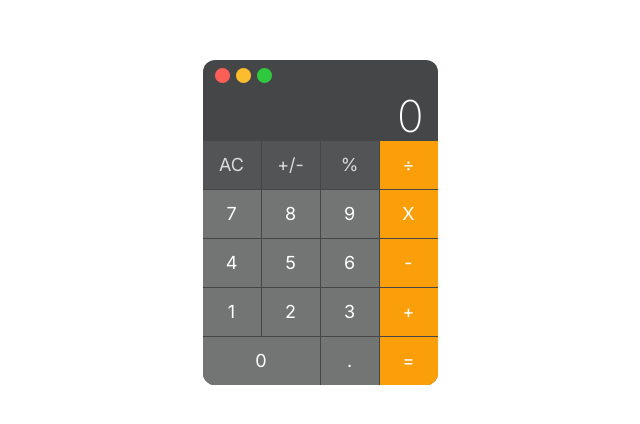
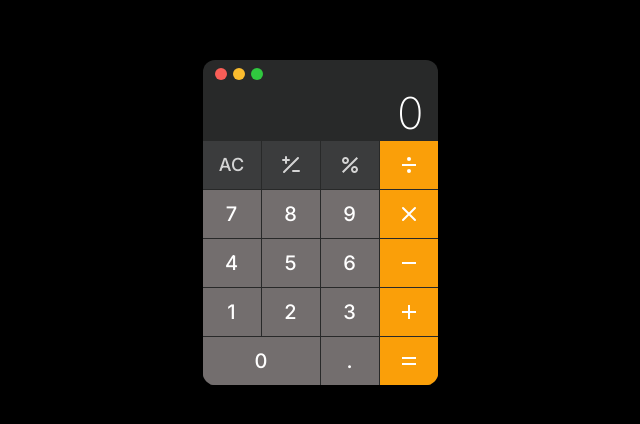
Before and after one commit to Parimal2607/calCulator, a React (Vite) app: page / in a window 1280 px wide. Shown: the part 178-602 px from the top of the page, without its empty margins (320-960 px from the left). Built offline with nearby package versions, Linux system fonts and the light colour scheme.

Commit message:
update design and functionality

```diff
--- a/src/assets/style/style.scss
+++ b/src/assets/style/style.scss
@@ -4,33 +4,24 @@ $primary: #FA9F09;
 $secondary: #454647;
 $black: #111;
 $white: #FFF;
-$black-light: #575859;
-$grey: #737474;
+$black-light: #404142;
+$grey: #736e6e;
 
 @mixin btn {
     height: 48px;
     min-width: 58px;
     border-radius: 0px;
-    font-size: 18px;
-    font-weight: 400;
+    font-size: 20px;
+    font-weight: 500;
     display: flex;
     justify-content: center;
     align-items: center;
-    position: relative;
-    overflow: hidden;
+}
 
-    &:hover,
-    &:focus {
-        &::before {
-            animation: shine 0.85s;
-        }
-    }
-
-    @keyframes shine {
-        100% {
-            left: 125%;
-        }
-    }
+@mixin dot {
+    width: 12px;
+    height: 12px;
+    border-radius: 50%;
 }
 
 * {
@@ -51,41 +42,23 @@ body {
     align-items: center;
     overflow: hidden;
     position: relative;
-
-    .blur-effect {
-        backdrop-filter: saturate(2) blur(14px);
-        -webkit-backdrop-filter: saturate(2) blur(14px);
-        position: absolute;
-        width: 100%;
-        height: 100vh;
-    }
+    background-color: black;
 
     .cal-screen {
-        background-color: $secondary;
+        backdrop-filter: blur(7px) saturate(188%);
+        -webkit-backdrop-filter: blur(7px) saturate(188%);
+        background-color: rgba(69, 70, 71, 0.59);
+        border-radius: 12px;
         position: relative;
         z-index: 9;
         max-width: 235px;
-        border-radius: 12px;
         overflow: hidden;
-
-        @media (max-width: "575px") {
-            height: 100%;
-            width: 100%;
-            border-radius: 0;
-        }
 
         .cal-footer {
             display: flex;
             justify-content: center;
             margin-top: 46px;
             margin-bottom: 20px;
-
-            @media (max-width:"575px") {
-                position: absolute;
-                bottom: 30px;
-                left: 50%;
-                transform: translateX(-50%) !important;
-            }
 
             .inner-line {
                 width: 150px;
@@ -114,23 +87,17 @@ body {
 
             .red-dot {
                 background-color: #F95E57;
-                width: 15px;
-                height: 15px;
-                border-radius: 50%;
+                @include dot
             }
 
             .yellow-dot {
                 background-color: #FBBC2E;
-                width: 15px;
-                height: 15px;
-                border-radius: 50%;
+                @include dot
             }
 
             .green-dot {
                 background-color: #30C83F;
-                width: 15px;
-                height: 15px;
-                border-radius: 50%;
+                @include dot
             }
         }
 
@@ -140,14 +107,11 @@ body {
 
             span {
                 color: $white;
-                font-size: 2.75rem;
+                white-space: nowrap;
                 font-weight: 200;
             }
-
-
         }
     }
-
 
 
     .cal-btn-part {
@@ -163,7 +127,9 @@ body {
                 color: $white;
                 border: 1px solid $black-light;
                 opacity: 0.8;
-                &:active{
+                font-size: 18px !important;
+
+                &:active {
                     background-color: $grey;
                 }
             }
@@ -173,11 +139,13 @@ body {
                 background-color: $primary;
                 color: $white;
                 border: 1px solid $primary;
-                &:focus{
+
+                &:focus {
                     border: 1px solid $black
                 }
             }
-            .btn-4{
+
+            .btn-4 {
                 @include btn;
                 background-color: $primary;
                 color: $white;
@@ -189,7 +157,8 @@ body {
                 background-color: $grey;
                 color: $white;
                 border: 1px solid $grey;
-                &:active{
+
+                &:active {
                     background-color: rgba($color: $white, $alpha: 0.6);
                 }
             }
--- a/src/components/Button.jsx
+++ b/src/components/Button.jsx
@@ -1,9 +1,10 @@
 import React from "react";
-const Button = ({btnClass, value, ClickFunction, btnValue}) => {
+import CustomSvg from "./common/CustomSvg";
+const Button = ({ btnClass, value, ClickFunction, btnValue, btnIcon }) => {
   return (
     <>
       <button className={btnClass} value={value} onClick={ClickFunction}>
-        {btnValue}
+        {btnIcon ? <CustomSvg icon={btnIcon} /> : btnValue}
       </button>
     </>
   );
--- a/src/components/Calculator.jsx
+++ b/src/components/Calculator.jsx
@@ -1,153 +1,143 @@
 import React, { useEffect, useState } from "react";
 import { calVal } from "../utils/constant";
 import Button from "./Button";
+
+const toLocaleString = (num) =>
+  String(num).replace(/(?<!\..*)(\d)(?=(?:\d{3})+(?:\.|$))/g, "$1");
+
+const removeSpaces = (num) => num.toString().replace(/\s/g, "");
+
 const Calculator = () => {
-  const [preState, setPreState] = useState("");
-  const [curState, setCurState] = useState("");
-  const [input, setInput] = useState("0");
-  const [operator, setOperator] = useState(null);
-  const [total, setTotal] = useState(false);
-  const [notNum, setNotNum] = useState(false);
-  const [nan, setNan] = useState(false);
-
-  /**
-   * Generates a function comment for the given function body.
-   *
-   * @param {Event} e - The event object.
-   * @return {void} This function does not return anything.
-   */
-  const inputNum = (e) => {
-    if (curState.includes(".") && e.target.innerText === ".") return;
-    if (total) {
-      setPreState("");
-    }
-
-    curState
-      ? setCurState((pre) => pre + e.target.innerText)
-      : setCurState(e.target.innerText);
-    setTotal(false);
-  };
-
-  useEffect(() => {
-    setInput(curState);
-  }, [curState]);
-
-  useEffect(() => {
-    setInput("0");
-  }, []);
-  /**
-   * Sets the operator type and performs the necessary calculations.
-   *
-   * @param {Event} e - The event object representing the button click
-   * @return {void} This function does not return a value
-   */
-  const operatorType = (e) => {
-    setTotal(false);
-    setOperator(e.target.innerText);
-    if (curState === "") return;
-    if (preState !== "") {
-      equals();
-    } else {
-      setPreState(curState);
-      setCurState("");
+  const [calc, setCalc] = useState({
+    sign: "",
+    num: 0,
+    res: 0,
+  });
+  console.log(calc);
+  const numClickHandler = (e) => {
+    e.preventDefault();
+    const value = e.target.value;
+    if (removeSpaces(calc.num).length < 16) {
+      setCalc({
+        ...calc,
+        num:
+          calc.num === 0 && value === "0"
+            ? "0"
+            : removeSpaces(calc.num) % 1 === 0
+            ? toLocaleString(Number(removeSpaces(calc.num + value)))
+            : toLocaleString(calc.num + value),
+        res: !calc.sign ? 0 : calc.res,
+      });
     }
   };
 
-  /**
-   * Calculates the result of a mathematical operation based on the operator and operands.
-   *
-   * @param {Event} e - The event object.
-   * @return {void} No return value.
-   */
-  const equals = (e) => {
-    // if (e?.target.innerText === "=") {
-    //   setTotal(true);
+  const commaClickHandler = (e) => {
+    e.preventDefault();
+    const value = e.target.value;
 
-    // }
-    let cal;
-    switch (operator) {
-      case "/":
-        cal = String(parseFloat(preState) / parseFloat(curState));
-        if (cal === "Infinity") {
-          setNotNum(true);
+    setCalc({
+      ...calc,
+      num: !calc.num.toString().includes(".") ? calc.num + value : calc.num,
+    });
+  };
+
+  const signClickHandler = (e,value) => {
+    e.preventDefault();
+
+    console.log(value);
+    setCalc({
+      ...calc,
+      sign: value,
+      res: !calc.res && calc.num ? calc.num : calc.res,
+      num: 0,
+    });
+  };
+
+  const equalsClickHandler = () => {
+    console.log(calc.sign);
+    if (calc.num && !calc.sign) {
+      const accumulatedResult = calc.res + calc.num;
+
+      const cleanedResult = accumulatedResult.replace(/^0+/, "");
+      setCalc({
+        ...calc,
+        res: cleanedResult,
+        sign: "",
+        num: 0,
+      });
     }
-        if (cal === "NaN") {
-          setNan(true);
-        }
-        break;
+    if (calc.sign && calc.num) {
+      const math = (a, b, sign) =>
+        sign === "+"
+          ? a + b
+          : sign === "-"
+          ? a - b
+          : sign === "X"
+          ? a * b
+          : a / b;
 
-      case "+":
-        cal = String(parseFloat(preState) + parseFloat(curState));
-        break;
-      case "X":
-        cal = String(parseFloat(preState) * parseFloat(curState));
-        break;
-      case "-":
-        cal = String(parseFloat(preState) - parseFloat(curState));
-        break;
-      default:
-        return;
-    }
-    if (e?.target.innerText === "=") {
-      setTotal(true);
-      setInput("");
-      setPreState(cal);
-    } else {
-      console.log("false");
-      setInput("");
-      setPreState(cal);
-      setCurState("");
+      setCalc((pre) => ({
+        ...calc,
+        res:
+          calc.num === "0" && calc.sign === "/"
+            ? "Can't divide with 0"
+            : toLocaleString(
+                math(
+                  Number(removeSpaces(calc.res)),
+                  Number(removeSpaces(calc.num)),
+                  calc.sign
+                )
+              ),
+        sign: pre.sign,
+        num: Number(pre.num),
+      }));
     }
   };
 
-  /**
-   * Toggles the sign of the current state.
-   *
-   * @param {string} curState - The current state of the calculator.
-   * @return {void} This function does not return a value.
-   */
-  const minusPlus = () => {
-    if (curState.charAt(0) === "-") {
-      setCurState(curState.substring(1));
-    } else {
-      setCurState("-" + curState);
-    }
+  const invertClickHandler = () => {
+    setCalc({
+      ...calc,
+      num: calc.num ? toLocaleString(removeSpaces(calc.num) * -1) : 0,
+      res: calc.res ? toLocaleString(removeSpaces(calc.res) * -1) : 0,
+      sign: "",
+    });
   };
 
-  /**
-   * Updates the current state value by converting it to a percentage.
-   *
-   * @return {void} No return value.
-   */
-  const percent = () => {
-    preState
-      ? setCurState(String((parseFloat(curState) / 100) * preState))
-      : setCurState(String(parseFloat(curState) / 100));
+  const percentClickHandler = () => {
+    let num = calc.num ? parseFloat(removeSpaces(calc.num)) : 0;
+    let res = calc.res ? parseFloat(removeSpaces(calc.res)) : 0;
+
+    setCalc({
+      ...calc,
+      num: (num /= Math.pow(100, 1)),
+      res: (res /= Math.pow(100, 1)),
+      sign: "",
+    });
   };
 
-  /**
-   * Resets the state variables to their initial values.
-   *
-   * @return {void} No return value
-   */
-  const reset = () => {
-    setPreState("");
-    setCurState("");
-    setInput("0");
-    setNotNum(false);
-    setNan(false);
+  const resetClickHandler = () => {
+    setCalc({
+      ...calc,
+      sign: "",
+      num: 0,
+      res: 0,
+    });
   };
+
   const calculateFontSize = () => {
     const baseFontSize = 44;
     const fontSizeMultiplier = 2;
     const maxLength = 5;
     const maxWidth = 234;
 
+    // Calculate the length of the displayed number (remove spaces and get the length)
+    const numLength = removeSpaces(calc.num).length;
+
     const adjustedFontSize =
-      baseFontSize - fontSizeMultiplier * Math.max(input.length - maxLength, 0);
+      baseFontSize - fontSizeMultiplier * Math.max(numLength - maxLength, 0);
 
     // Calculate the adjusted width based on the adjusted font size
-    const adjustedWidth = input.length * (adjustedFontSize / baseFontSize);
+    const adjustedWidth = numLength * (adjustedFontSize / baseFontSize);
 
     // If the adjusted width exceeds the maximum width, further reduce the font size
     if (adjustedWidth > maxWidth) {
@@ -158,6 +148,7 @@ const Calculator = () => {
     // Ensure the font size is not larger than the base font size
     return Math.min(adjustedFontSize, baseFontSize) + "px";
   };
+
   return (
     <div className="calculator">
       <div className="cal-screen pb-0">
@@ -168,19 +159,15 @@ const Calculator = () => {
             <div className="green-dot"></div>
           </div>
           <div className="cal-upper-screen">
-            {!notNum && !nan ? (
-              input !== "" || input === "0" ? (
-                <span style={{ fontSize: calculateFontSize() }}>{input}</span>
-              ) : (
             <span style={{ fontSize: calculateFontSize() }}>
-                  {preState}
+              {typeof calc.res == "string" && typeof calc.num == "string"
+                ? calc.num
+                : typeof calc.res == "number" && typeof calc.num == "string"
+                ? calc.num
+                : typeof calc.res == "string" && typeof calc.num == "number"
+                ? calc.res
+                : calc.num}
             </span>
-              )
-            ) : nan ? (
-              <span>NaN</span>
-            ) : (
-              <span>Infinity</span>
-            )}
           </div>
         </div>
         <div className="cal-btn-part">
@@ -191,22 +178,25 @@ const Calculator = () => {
                 btnClass={val.className}
                 value={val.value}
                 btnValue={val.name}
-                ClickFunction={
+                btnIcon={val.icon}
+                ClickFunction={(e) => {
                   val.value === "AC"
-                    ? reset
+                    ? resetClickHandler(e)
                     : val.value === "+/-"
-                    ? minusPlus
+                    ? invertClickHandler(e)
                     : val.value === "%"
-                    ? percent
+                    ? percentClickHandler(e)
+                    : val.value === "="
+                    ? equalsClickHandler(e)
                     : val.value === "/" ||
-                      val.value === "+" ||
+                      val.value === "X" ||
                       val.value === "-" ||
-                      val.value === "X"
-                    ? operatorType
-                    : val.value === "="
-                    ? equals
-                    : inputNum
-                }
+                      val.value === "+"
+                    ? signClickHandler(e,val.value)
+                    : val.value === "."
+                    ? commaClickHandler(e)
+                    : numClickHandler(e);
+                }}
               />
             ))}
           </div>
--- /dev/null
+++ b/src/components/common/CustomSvg.jsx
@@ -0,0 +1,110 @@
+import React from "react";
+
+const CustomSvg = ({ icon }) => {
+  switch (icon) {
+    case "plusMinusIcon":
+      return (
+        <svg
+          xmlns="http://www.w3.org/2000/svg"
+          width="24"
+          height="24"
+          viewBox="0 0 24 24"
+        >
+          <path
+            fill="none"
+            stroke="currentColor"
+            stroke-linecap="round"
+            stroke-linejoin="round"
+            stroke-width="2"
+            d="M4 7h6M7 4v6m13 8h-6m-9 1L19 5"
+          />
+        </svg>
+      );
+    case "dividedIcon":
+      return (
+        <svg
+          xmlns="http://www.w3.org/2000/svg"
+          width="24"
+          height="24"
+          viewBox="0 0 24 24"
+        >
+          <path
+            fill="currentColor"
+            d="M5 11h14v2H5zm7.002-7a2 2 0 1 0-.004 4a2 2 0 0 0 .004-4zm0 12a2 2 0 1 0-.004 4a2 2 0 0 0 .004-4z"
+          />
+        </svg>
+      );
+    case "multiIcon":
+      return (
+        <svg
+          xmlns="http://www.w3.org/2000/svg"
+          width="24"
+          height="24"
+          viewBox="0 0 24 24"
+        >
+          <path
+            fill="none"
+            stroke="currentColor"
+            stroke-linecap="round"
+            stroke-linejoin="round"
+            stroke-width="2"
+            d="M18 6L6 18M6 6l12 12"
+          />
+        </svg>
+      );
+    case "plusIcon":
+      return (
+        <svg
+          xmlns="http://www.w3.org/2000/svg"
+          width="24"
+          height="24"
+          viewBox="0 0 24 24"
+        >
+          <path
+            fill="currentColor"
+            d="M19 12.998h-6v6h-2v-6H5v-2h6v-6h2v6h6z"
+          />
+        </svg>
+      );
+    case "minusIcon":
+      return (
+        <svg
+          xmlns="http://www.w3.org/2000/svg"
+          width="24"
+          height="24"
+          viewBox="0 0 24 24"
+        >
+          <path fill="currentColor" d="M19 12.998H5v-2h14z" />
+        </svg>
+      );
+    case "equalIcon":
+      return (
+        <svg
+          xmlns="http://www.w3.org/2000/svg"
+          width="24"
+          height="24"
+          viewBox="0 0 24 24"
+        >
+          <path fill="currentColor" d="M5 16v-2h14v2H5Zm0-6V8h14v2H5Z" />
+        </svg>
+      );
+    case "percentIcon":
+      return (
+        <svg
+          xmlns="http://www.w3.org/2000/svg"
+          width="24"
+          height="24"
+          viewBox="0 0 24 24"
+        >
+          <path
+            fill="currentColor"
+            d="M7.5 11C9.43 11 11 9.43 11 7.5S9.43 4 7.5 4S4 5.57 4 7.5S5.57 11 7.5 11zm0-5C8.33 6 9 6.67 9 7.5S8.33 9 7.5 9S6 8.33 6 7.5S6.67 6 7.5 6zM4.002 18.583L18.59 3.996l1.414 1.414L5.417 19.997zM16.5 13c-1.93 0-3.5 1.57-3.5 3.5s1.57 3.5 3.5 3.5s3.5-1.57 3.5-3.5s-1.57-3.5-3.5-3.5zm0 5c-.83 0-1.5-.67-1.5-1.5s.67-1.5 1.5-1.5s1.5.67 1.5 1.5s-.67 1.5-1.5 1.5z"
+          />
+        </svg>
+      );
+    default:
+      break;
+  }
+};
+
+export default CustomSvg;
--- a/src/utils/constant.js
+++ b/src/utils/constant.js
@@ -1,4 +1,4 @@
-// import CustomSvg from "../components/common/CustomSvg";
+import CustomSvg from "../components/common/CustomSvg";
 export const calVal = [
   {
     name: "AC",
@@ -7,16 +7,19 @@ export const calVal = [
   },
   {
     name: "+/-",
+    icon: "plusMinusIcon",
     className: "btn btn-1",
     value: "+/-",
   },
   {
     name: "%",
+    icon:"percentIcon",
     className: "btn btn-1",
     value: "%",
   },
   {
-    name: "÷",
+    name: "/",
+    icon: "dividedIcon",
     className: "btn btn-2",
     value: "/",
   },
@@ -37,6 +40,7 @@ export const calVal = [
   },
   {
     name: "X",
+    icon: "multiIcon",
     className: "btn btn-2",
     value: "X",
   },
@@ -57,6 +61,7 @@ export const calVal = [
   },
   {
     name: "-",
+    icon:"minusIcon",
     className: "btn btn-2",
     value: "-",
   },
@@ -77,6 +82,7 @@ export const calVal = [
   },
   {
     name: "+",
+    icon:"plusIcon",
     className: "btn btn-2",
     value: "+",
   },
@@ -92,6 +98,7 @@ export const calVal = [
   },
   {
     name: "=",
+    icon:"equalIcon",
     className: "btn btn-4",
     value: "=",
   },
```
Also changed, not shown: src/components/common/CustomSvg.js (deleted, +0 -26 lines). Lines whose indentation alone changed are shown as unchanged.
